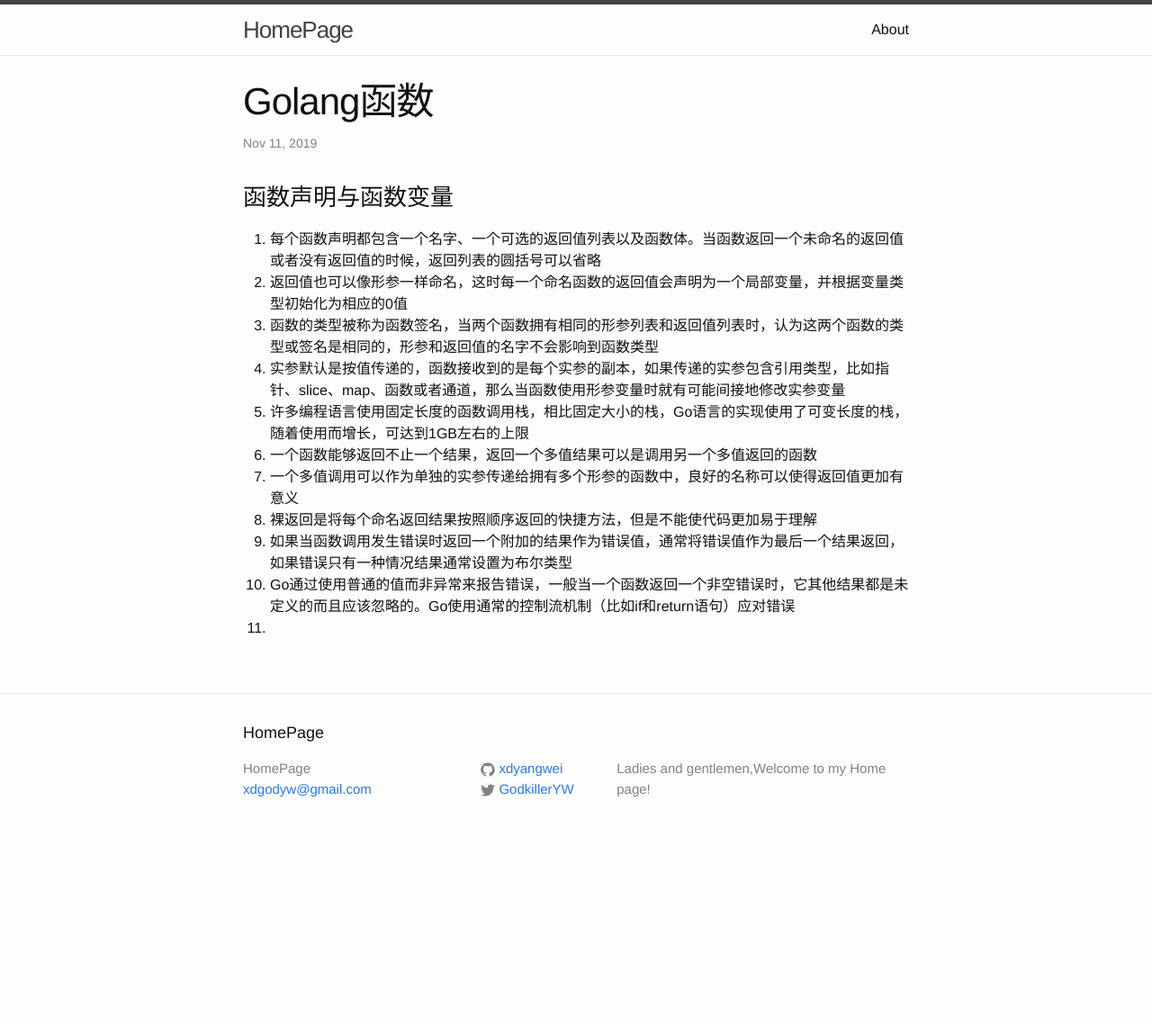
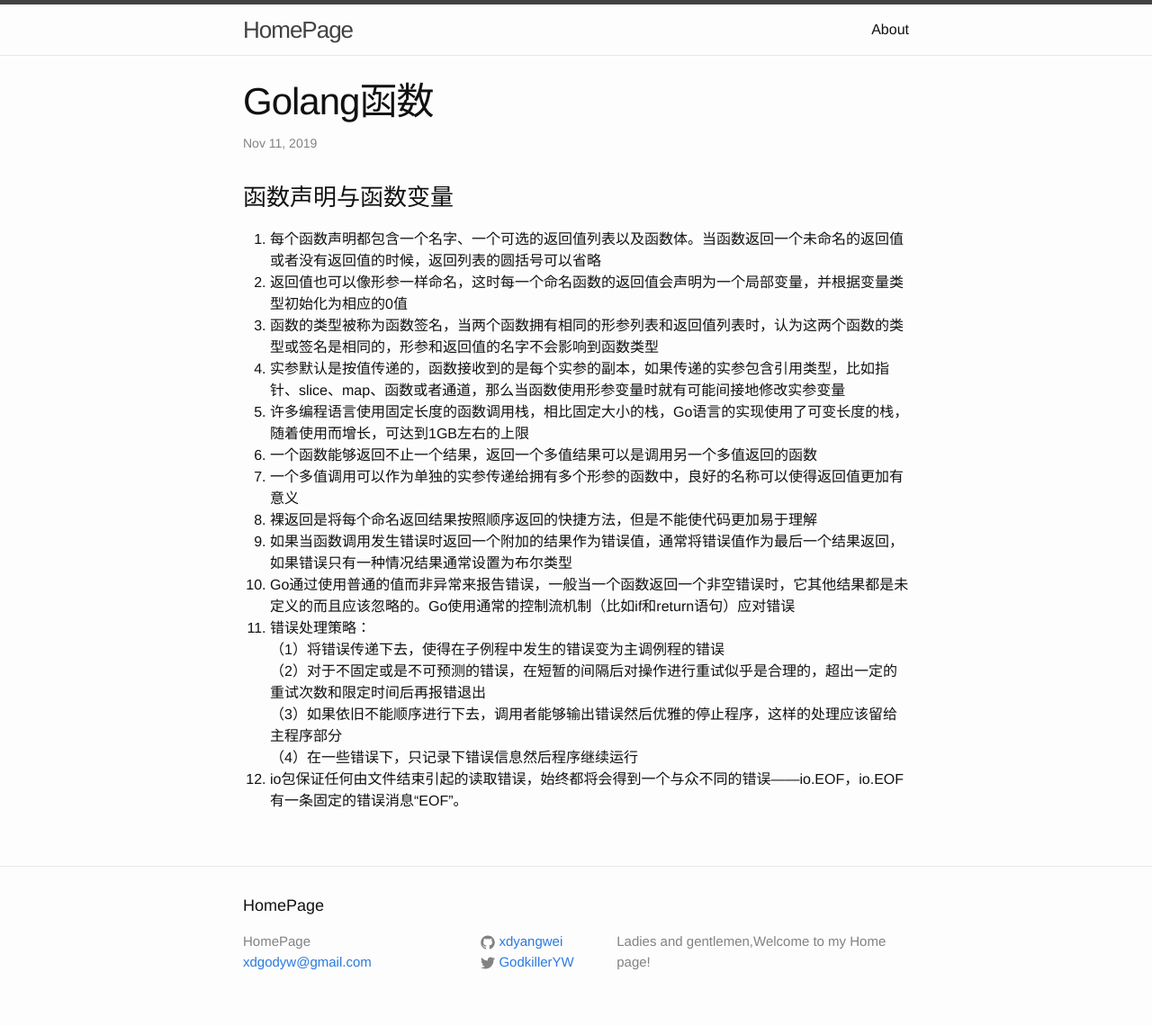
Before and after one commit to xdyangwei/xdyangwei.github.io, a Jekyll site: the page built from _posts/2019-11-11-Golang函数.md, in a window 1280 px wide. Shown: the whole page at 90% size. Built offline with Jekyll 4.4.1, drawn with Linux system fonts in a browser that asks for light colours; our own code applies the rules of GitHub Pages for plain Markdown files; before the commit the page ends 948 px from its top, so only the background shows below that.

Commit message:
add the tips of function error

```diff
--- a/_posts/2019-11-11-Golang函数.md
+++ b/_posts/2019-11-11-Golang函数.md
@@ -9,4 +9,9 @@
 8. 裸返回是将每个命名返回结果按照顺序返回的快捷方法，但是不能使代码更加易于理解
 9. 如果当函数调用发生错误时返回一个附加的结果作为错误值，通常将错误值作为最后一个结果返回，如果错误只有一种情况结果通常设置为布尔类型
 10. Go通过使用普通的值而非异常来报告错误，一般当一个函数返回一个非空错误时，它其他结果都是未定义的而且应该忽略的。Go使用通常的控制流机制（比如if和return语句）应对错误
-11.
+11. 错误处理策略：
+（1）将错误传递下去，使得在子例程中发生的错误变为主调例程的错误
+（2）对于不固定或是不可预测的错误，在短暂的间隔后对操作进行重试似乎是合理的，超出一定的重试次数和限定时间后再报错退出
+（3）如果依旧不能顺序进行下去，调用者能够输出错误然后优雅的停止程序，这样的处理应该留给主程序部分
+（4）在一些错误下，只记录下错误信息然后程序继续运行
+12. io包保证任何由文件结束引起的读取错误，始终都将会得到一个与众不同的错误——io.EOF，io.EOF有一条固定的错误消息“EOF”。
```
